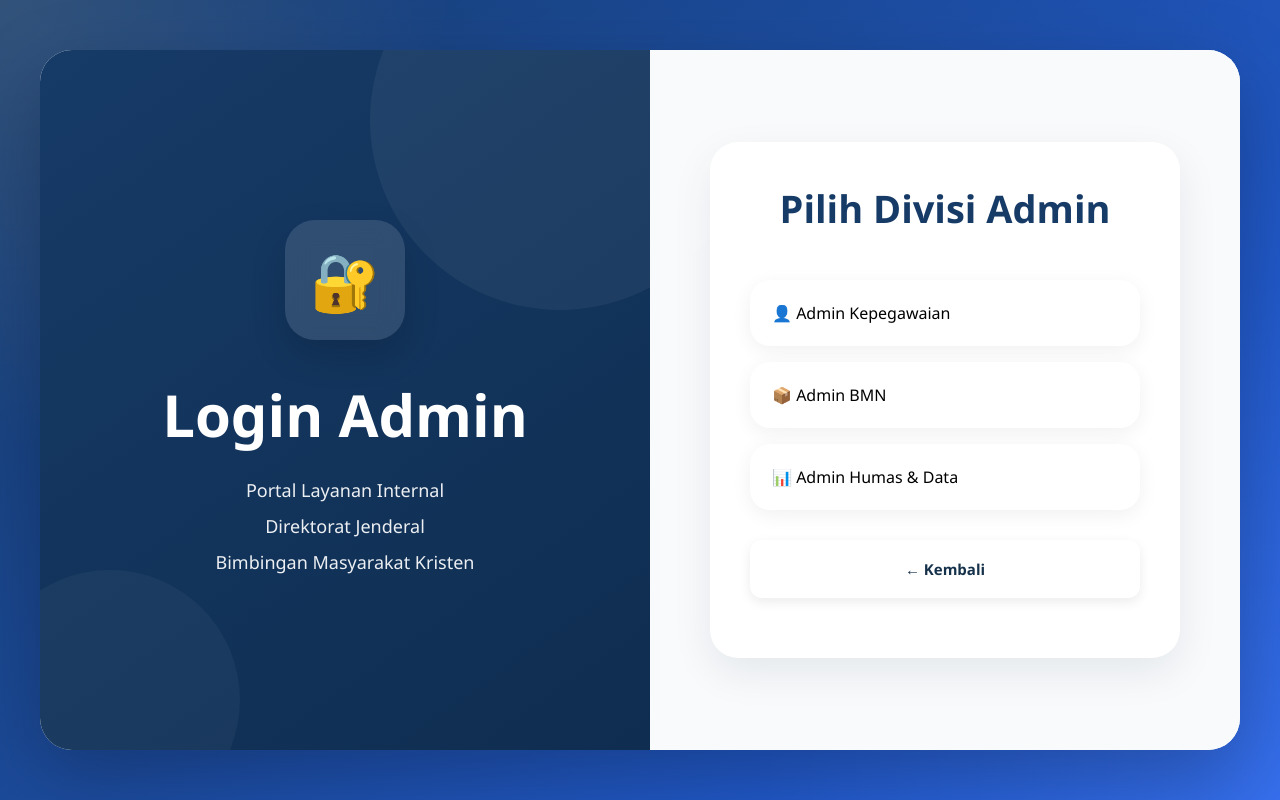
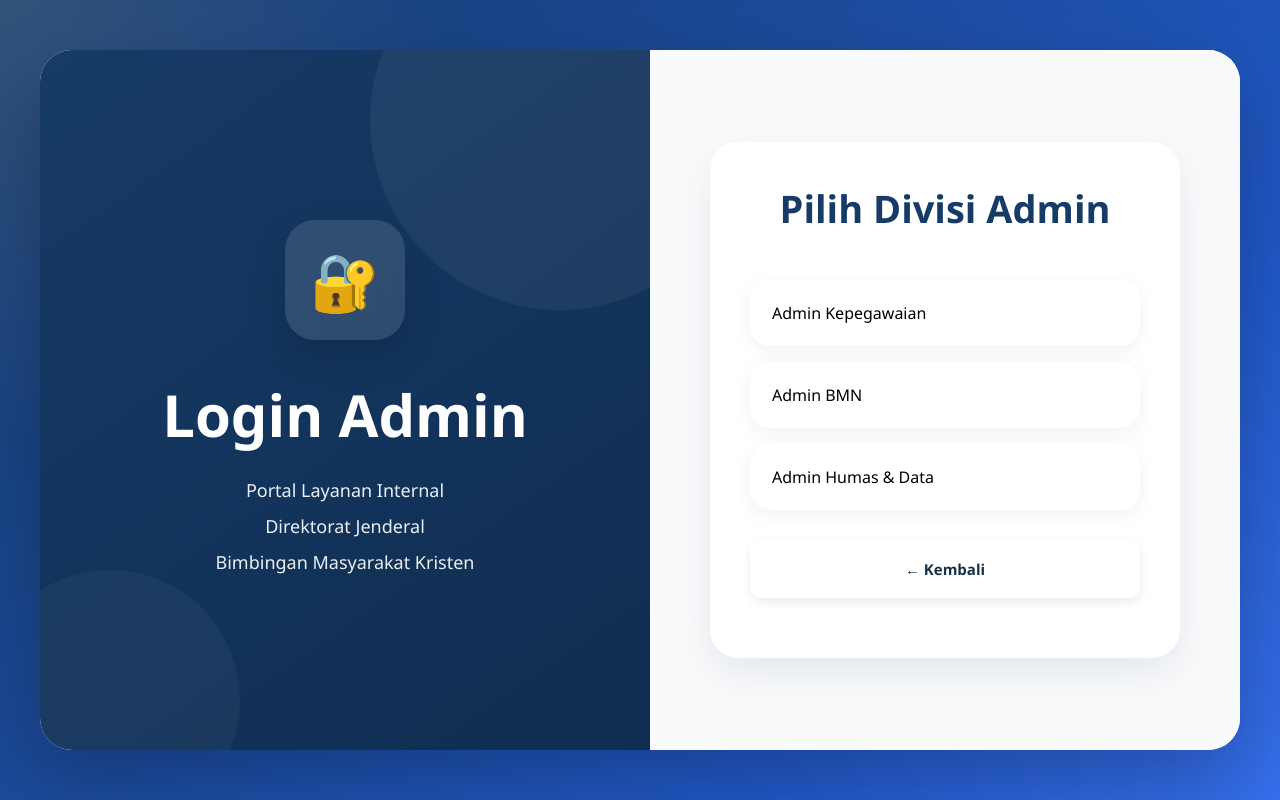
Before and after one commit to RachelSimorangkir/KP-26-03, a React app in the folder frontend/: page /login-admin in a window 1280 px wide. Built offline with nearby package versions, Linux system fonts and the light colour scheme; the HTML template or start-up script is replaced by a standard one.

Commit message:
update login

```diff
--- a/frontend/pages/LoginAdmin.jsx
+++ b/frontend/pages/LoginAdmin.jsx
@@ -132,7 +132,7 @@
                   )
                 }
               >
-                👤 Admin Kepegawaian
+                Admin Kepegawaian
               </button>
 
               <button
@@ -143,7 +143,7 @@
                   )
                 }
               >
-                📦 Admin BMN
+                Admin BMN
               </button>
 
               <button
@@ -154,7 +154,7 @@
                   )
                 }
               >
-                📊 Admin Humas & Data
+                Admin Humas & Data
               </button>
 
               <button
```
